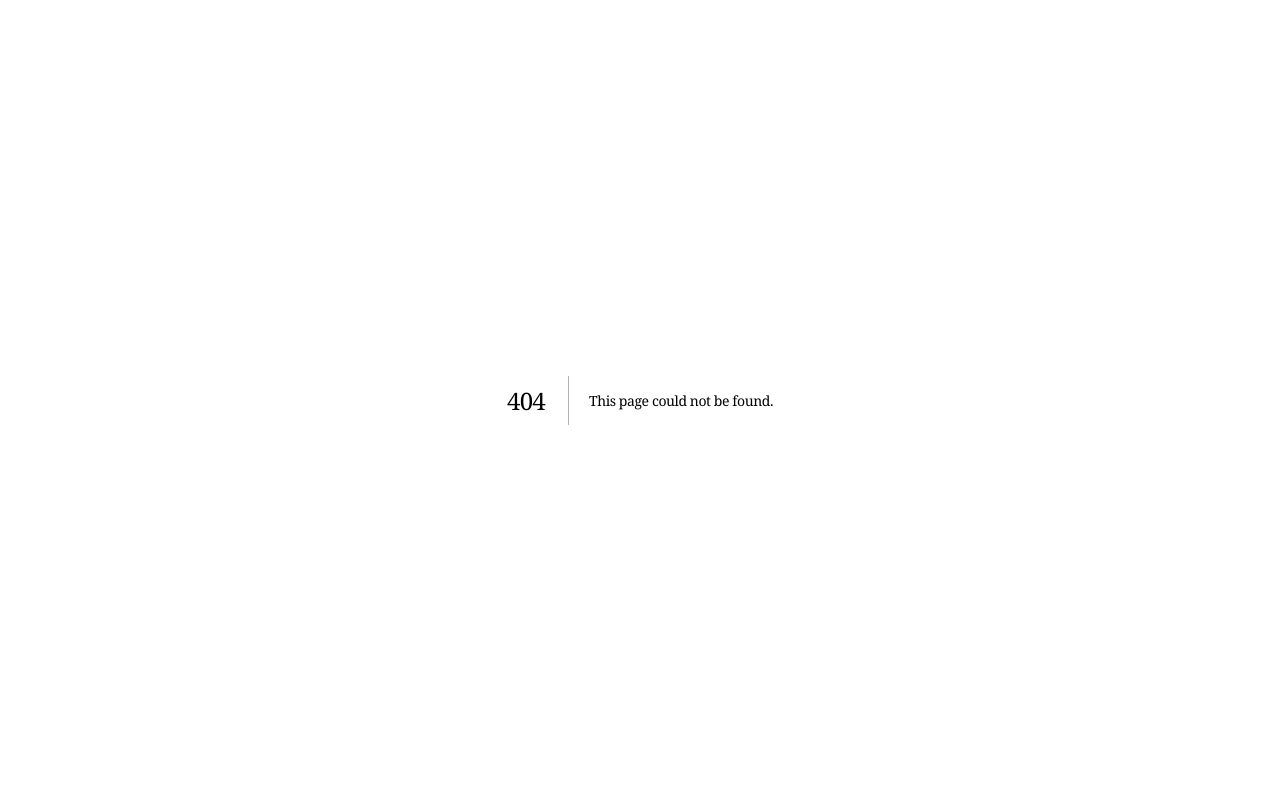
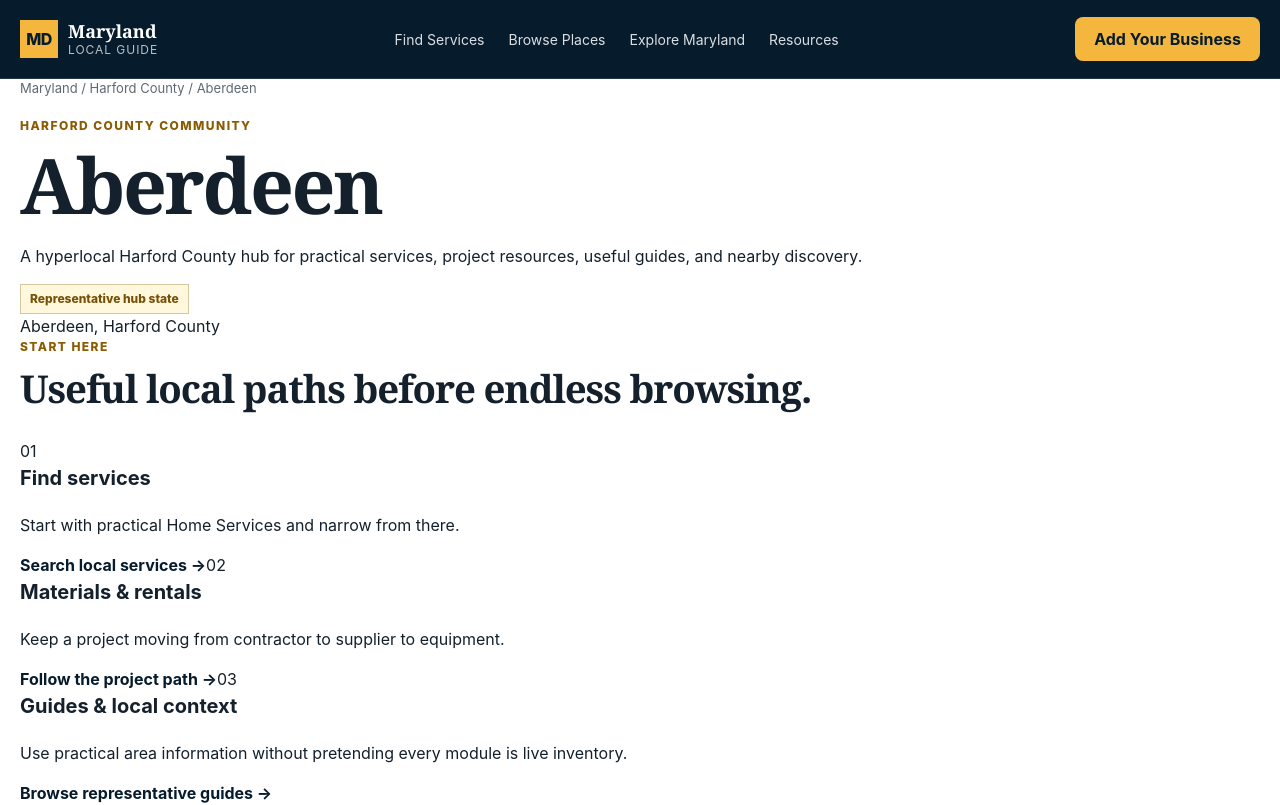
Before and after one commit to justinwallis/maryland-local-guide, a Next.js app: page /maryland/harford-county/aberdeen in a window 1280 px wide. Before the commit this address had no page. Shown: the top 805 px of the page. Built offline with nearby package versions, Linux system fonts and the light colour scheme.

Commit message:
feat: add reusable Harford community hubs

```diff
--- /dev/null
+++ b/app/maryland/harford-county/[community]/page.tsx
@@ -0,0 +1,50 @@
+import { notFound } from "next/navigation";
+import { HubTemplate } from "../../../../components/HubTemplate";
+
+type CommunityPageProps = {
+  params: Promise<{ community: string }>;
+};
+
+const communities: Record<
+  string,
+  { title: string; description: string; searchCommunity: string }
+> = {
+  aberdeen: {
+    title: "Aberdeen",
+    description:
+      "A hyperlocal Harford County hub for practical services, project resources, useful guides, and nearby discovery.",
+    searchCommunity: "aberdeen",
+  },
+  "havre-de-grace": {
+    title: "Havre de Grace",
+    description:
+      "A community-level Harford County guide focused on useful local services, practical resources, guides, and discovery.",
+    searchCommunity: "havre-de-grace",
+  },
+  "bel-air": {
+    title: "Bel Air",
+    description:
+      "A representative community hub showing how the Maryland Local Guide system adapts within Harford County.",
+    searchCommunity: "bel-air",
+  },
+};
+
+export default async function CommunityPage({ params }: CommunityPageProps) {
+  const { community } = await params;
+  const current = communities[community];
+
+  if (!current) {
+    notFound();
+  }
+
+  return (
+    <HubTemplate
+      title={current.title}
+      eyebrow="Harford County community"
+      description={current.description}
+      searchCommunity={current.searchCommunity}
+      breadcrumb={`Maryland / Harford County / ${current.title}`}
+      contextLabel={`${current.title}, Harford County`}
+    />
+  );
+}
```
